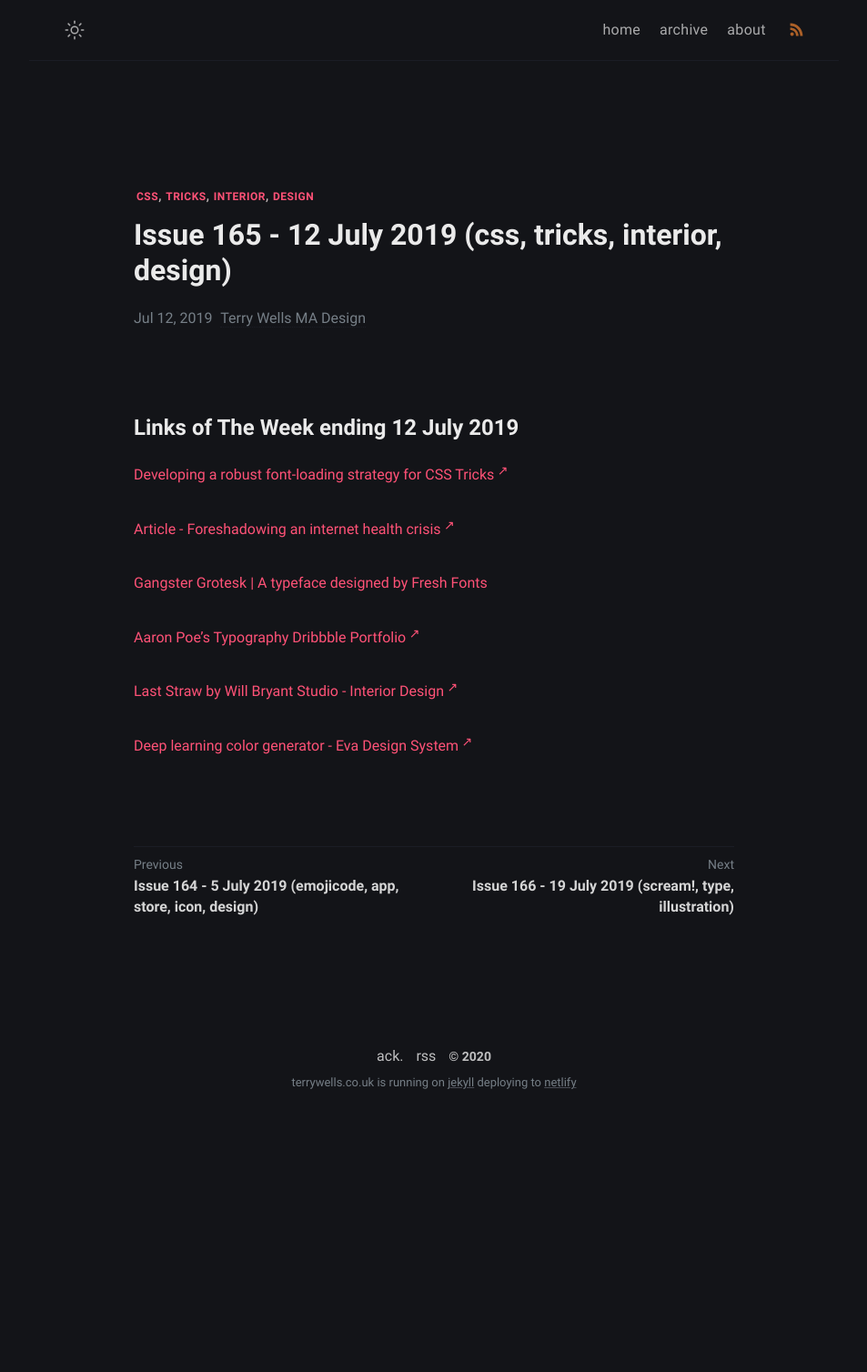
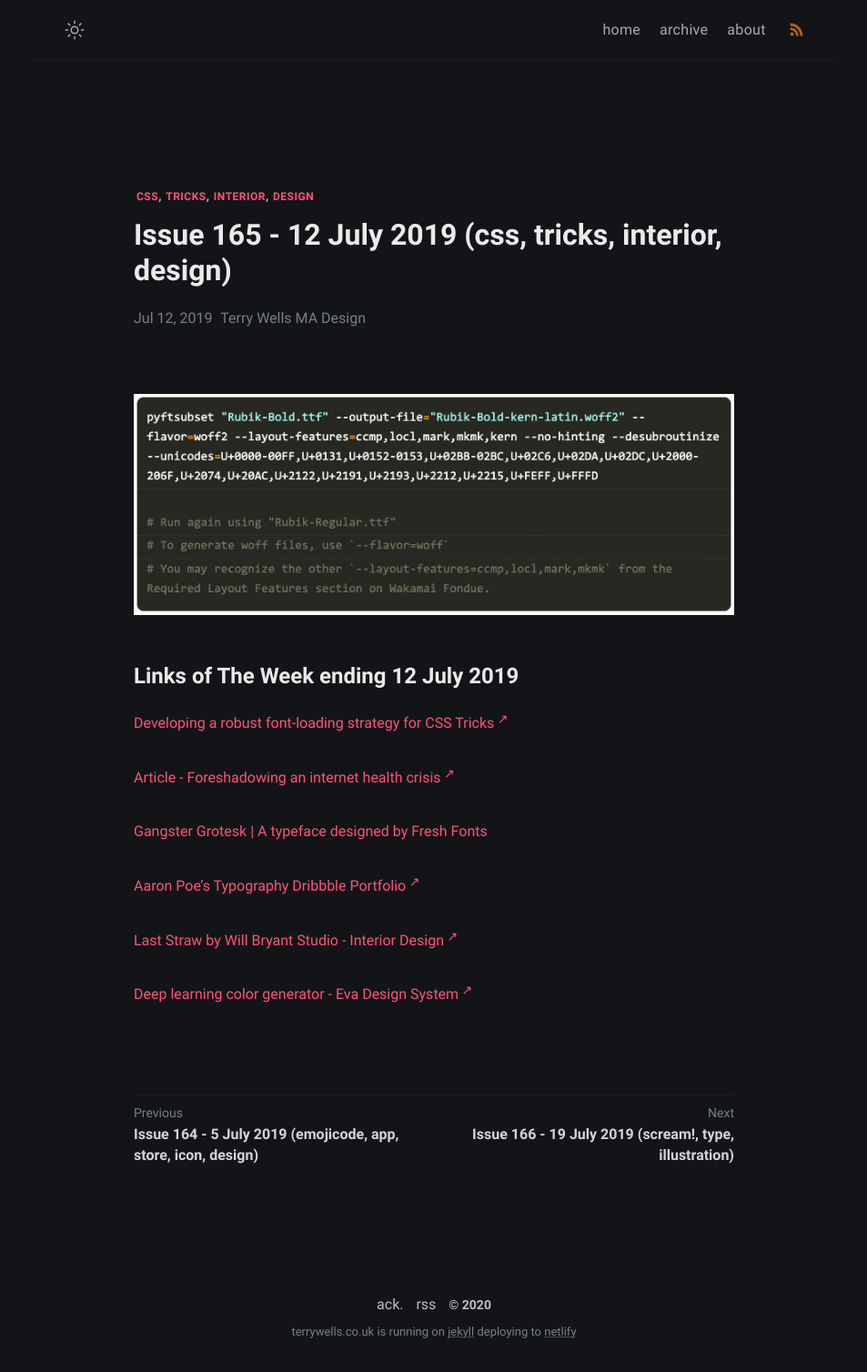
Before and after one commit to wristtattoo/jekyll-klise, a Jekyll site: the page built from _posts/2020-11-03-issue-165-12-july-2019-css-tricks-interior-design.md, in a window 1280 px wide. Shown: the whole page at 91% size, without its empty margins (163-1116 px from the left). Built offline with Jekyll 4.4.1, drawn with Linux system fonts in a browser that asks for light colours; a script that is not in the unit is left out; before the commit the page ends 1235 px from its top, so only the background shows below that.

Commit message:
Update Links of The Week “2020-11-03-issue-165-12-july-2019-css-tricks-interior-design”

```diff
--- a/_posts/2020-11-03-issue-165-12-july-2019-css-tricks-interior-design.md
+++ b/_posts/2020-11-03-issue-165-12-july-2019-css-tricks-interior-design.md
@@ -4,11 +4,14 @@ title: Issue 165 - 12 July 2019 (css, tricks, interior, design)
 tags: css tricks interior design
 date: 2019-07-12T15:09:54.066Z
 ---
+![Developing a robust font-loading strategy for CSS Tricks](/assets/uploads/issue-165.png "Developing a robust font-loading strategy for CSS Tricks")
+
 # Links of The Week ending 12 July 2019
 
 <a href="https://www.zachleat.com/web/css-tricks-web-fonts/" target="_blank">Developing a robust font-loading strategy for CSS Tricks</a>
 
 <a href="https://pop.marinacc.io/2019/07/10/foreshadowing-an-internet-health-crisis/" target="_blank">Article - Foreshadowing an internet health crisis</a>
+
 <p class="m_-7579174252563844222null"><a href="https://www.freshfonts.io/">Gangster Grotesk | A typeface designed by Fresh Fonts</a></p>
 <a href="https://dribbble.com/aaronpou" target="_blank">Aaron Poe's Typography Dribbble Portfolio</a>
 
```
Also changed, not shown: assets/uploads/issue-165.png (added).
